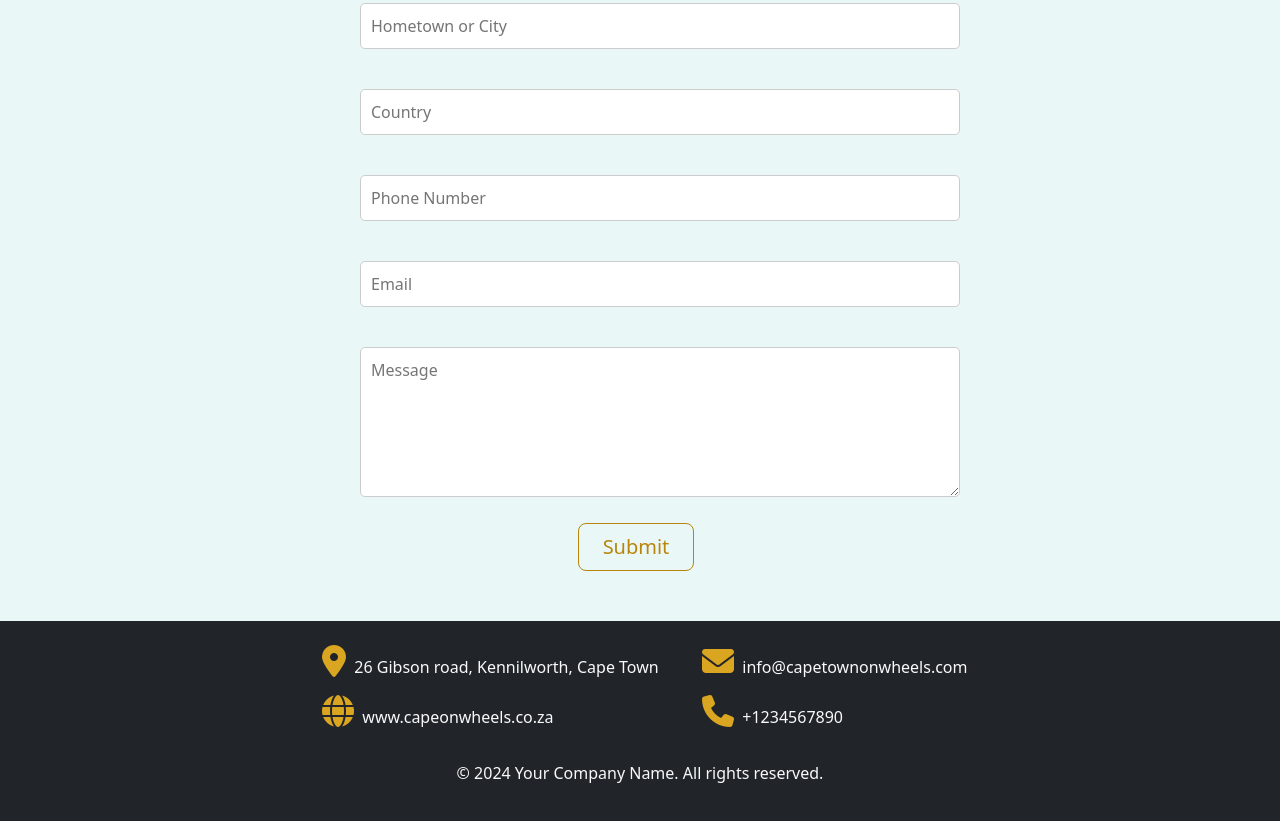
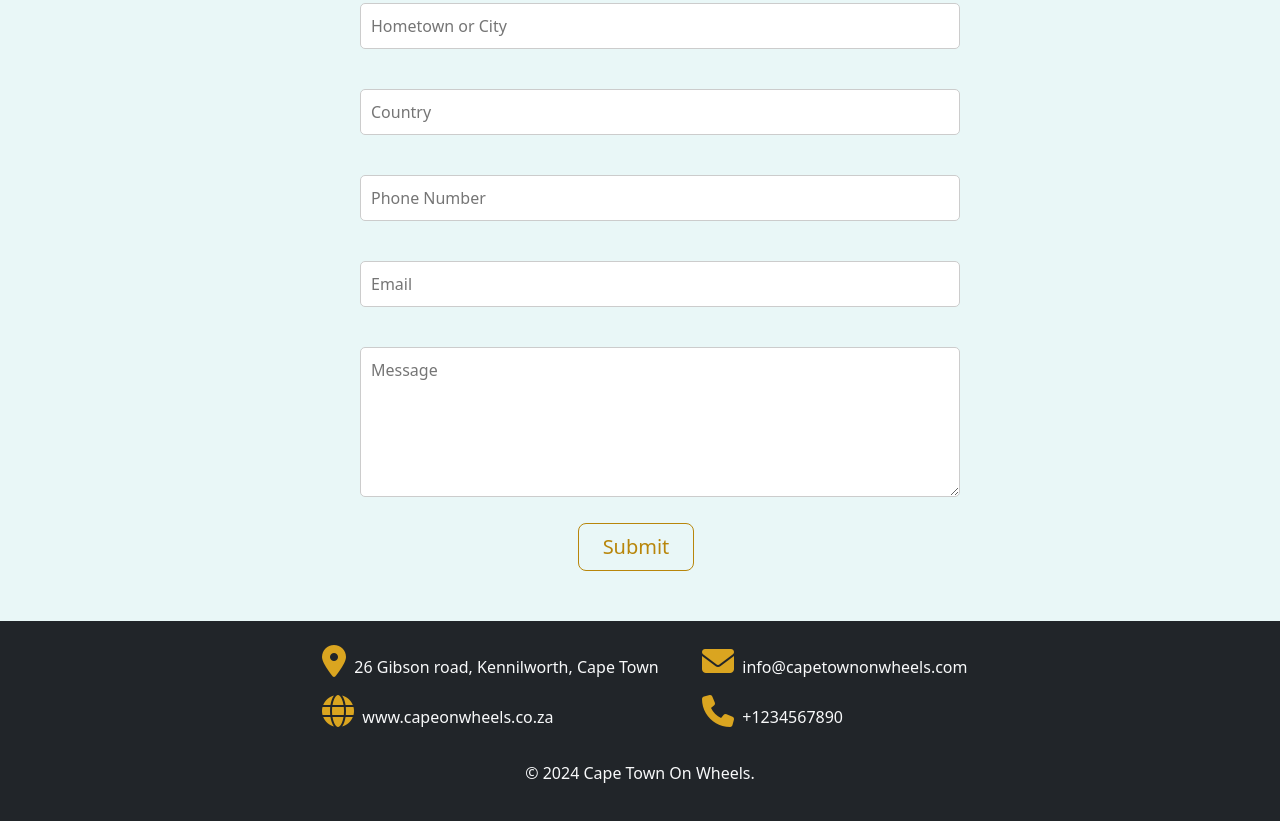
Before and after one commit to Wedho-hub/CapetownOnWheels, a plain HTML site: page index.html in a window 1280 px wide. Shown: the part 5493-6314 px from the top of the page. Drawn offline with nearby package versions, Linux system fonts and the light colour scheme.

Commit message:
quick fix

```diff
--- a/index.html
+++ b/index.html
@@ -353,7 +353,7 @@
   </div>
   <div class="container text-center mt-3">
       <!-- Copyright -->
-      <p>&copy; 2024 Your Company Name. All rights reserved.</p>
+      <p>&copy; 2024 Cape Town On Wheels.</p>
   </div>
 </footer>
 
```
